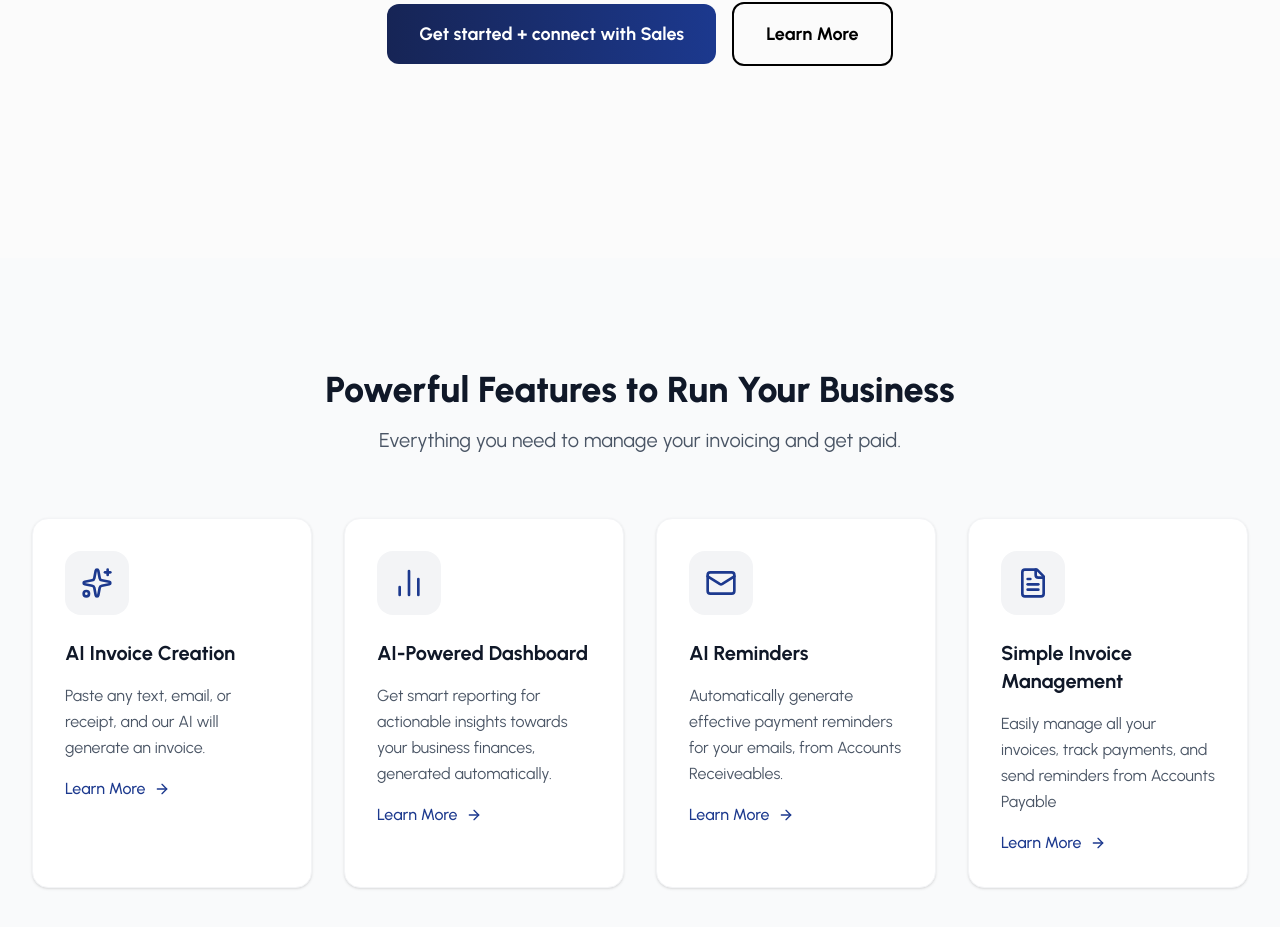
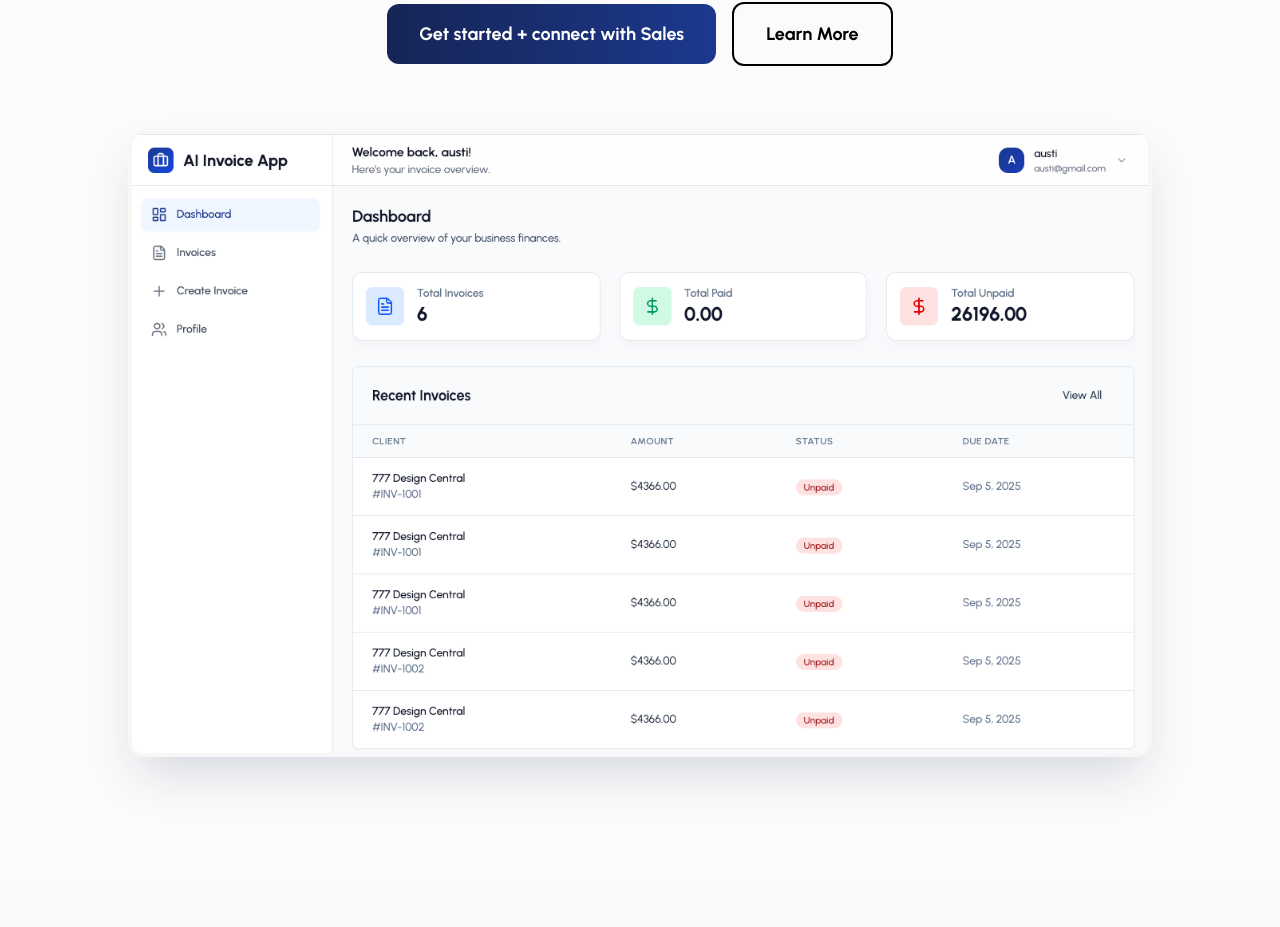
Before and after one commit to austinxduong/ai-invoice-app, a React app: page / in a window 1280 px wide. Shown: the part 397-1324 px from the top of the page. Built offline with nearby package versions, Linux system fonts and the light colour scheme; the HTML template or start-up script is replaced by a standard one.

Commit message:
add hero img to landing page

```diff
--- a/src/components/landing/Hero.jsx
+++ b/src/components/landing/Hero.jsx
@@ -1,6 +1,6 @@
 import { Link } from "react-router-dom"
 import { useAuth } from "../../context/AuthContext";
-// import HERO_IMG from '../../assets/hero-img.png'
+import HERO_IMG from '../../assets/hero-img.png'
 
 const Hero = () => {
   const { isAuthenticated } = useAuth();
@@ -31,7 +31,7 @@ const Hero = () => {
             </div>
           </div>
           <div className="mt-12 sm:mt-16 relative max-w-5xl mx-auto">
-            {/* <img src={HERO_IMG} alt="Invoice App Screenshot" className="rounded-2xl shadow-2xl shadow-gray-300 border-4 border-gray-200/20" /> */}
+            <img src={HERO_IMG} alt="Invoice App Screenshot" className="rounded-2xl shadow-2xl shadow-gray-300 border-4 border-gray-200/20" />
           </div>
         </div>
       </section>
```
Also changed, not shown: src/assets/hero-img.png (added).
